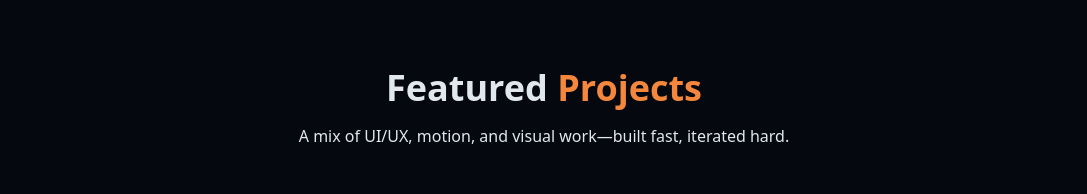
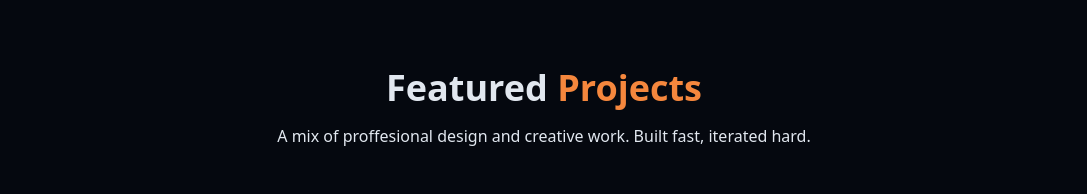
Before and after one commit to Idreesnait/Idrees-Website-Git, a React (Vite) app: page / in a window 1280 px wide. Shown: the part 3480-3674 px from the top of the page, without its empty margins (96-1183 px from the left). Built offline with nearby package versions, Linux system fonts and the light colour scheme; the HTML template or start-up script is replaced by a standard one.

Commit message:
update site

```diff
--- a/src/components/ProjectsSection.jsx
+++ b/src/components/ProjectsSection.jsx
@@ -88,7 +88,7 @@ export const ProjectsSection = () => {
         </h2>
 
         <p className="text-center text-muted-foreground mb-12 max-w-2xl mx-auto">
-          A mix of UI/UX, motion, and visual work—built fast, iterated hard.
+          A mix of proffesional design and creative work. Built fast, iterated hard.
         </p>
 
         <div className="flex flex-wrap justify-center gap-4 mb-12">
```
